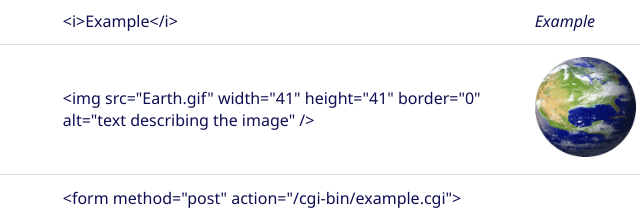
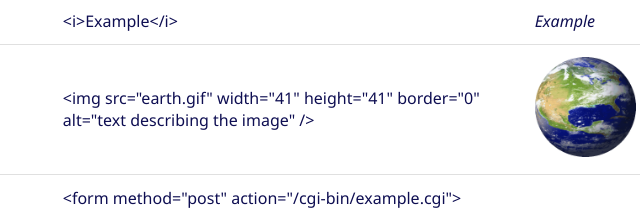
Before and after one commit to yellowduckling007/Labexp2025, a plain HTML site: page index.html in a window 1280 px wide. Shown: the part 2529-2740 px from the top of the page, 307-947 px from the left. Drawn offline with Linux system fonts and the light colour scheme.

Commit message:
Update index.html

```diff
--- a/index.html
+++ b/index.html
@@ -257,8 +257,8 @@
 <tr>
     <td>&lt;img&gt;</td>
     <td>image</td>
-    <td>&lt;img src="Earth.gif" width="41" height="41" border="0" alt="text describing the image" /&gt;</td>
-    <td><img src="Earth.gif" width="30%"
+    <td>&lt;img src="earth.gif" width="41" height="41" border="0" alt="text describing the image" /&gt;</td>
+    <td><img src="earth.gif" width="30%"
         height="100" border="0" alt="text describing
         the image" /></td>
 </tr>
```
